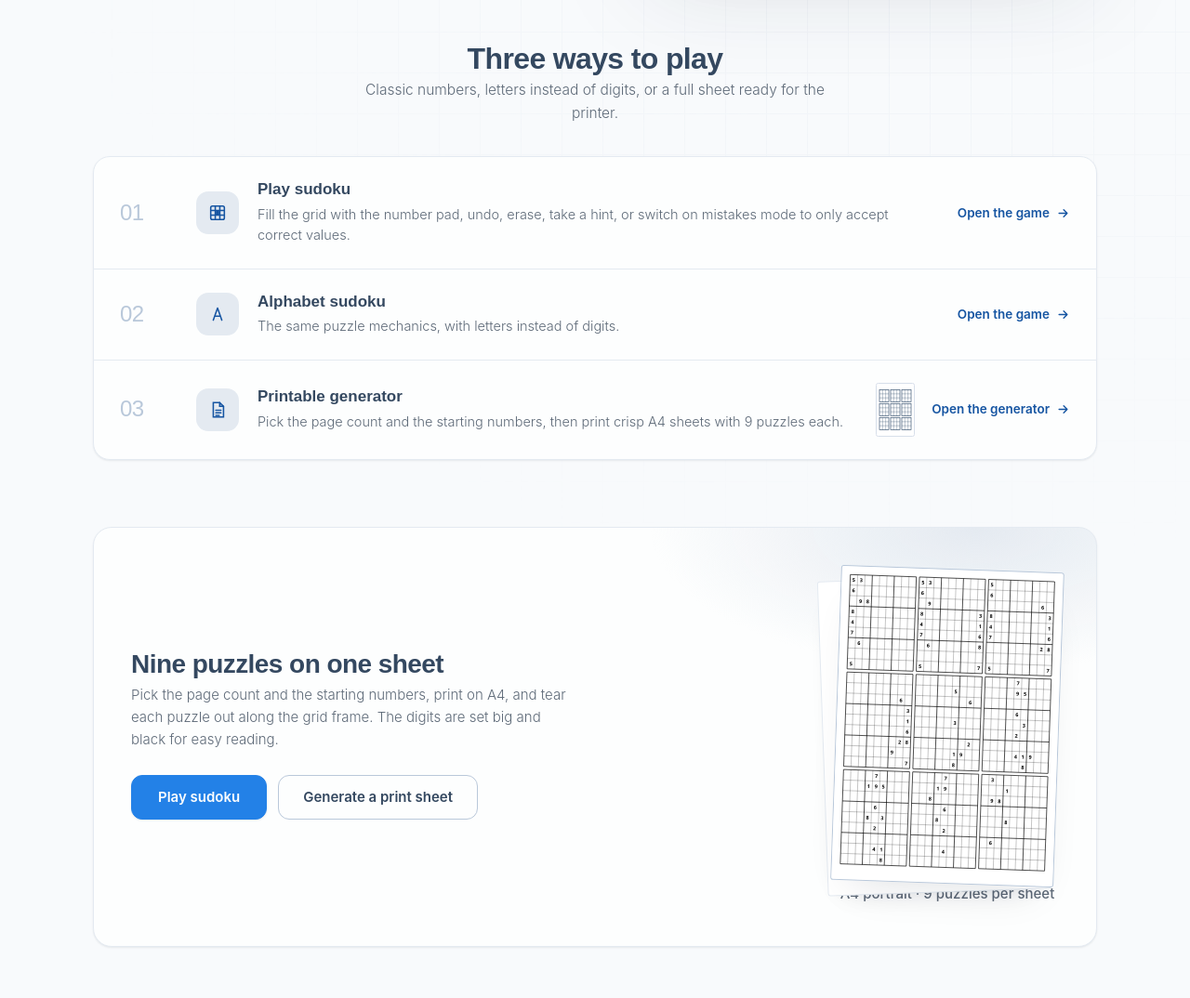
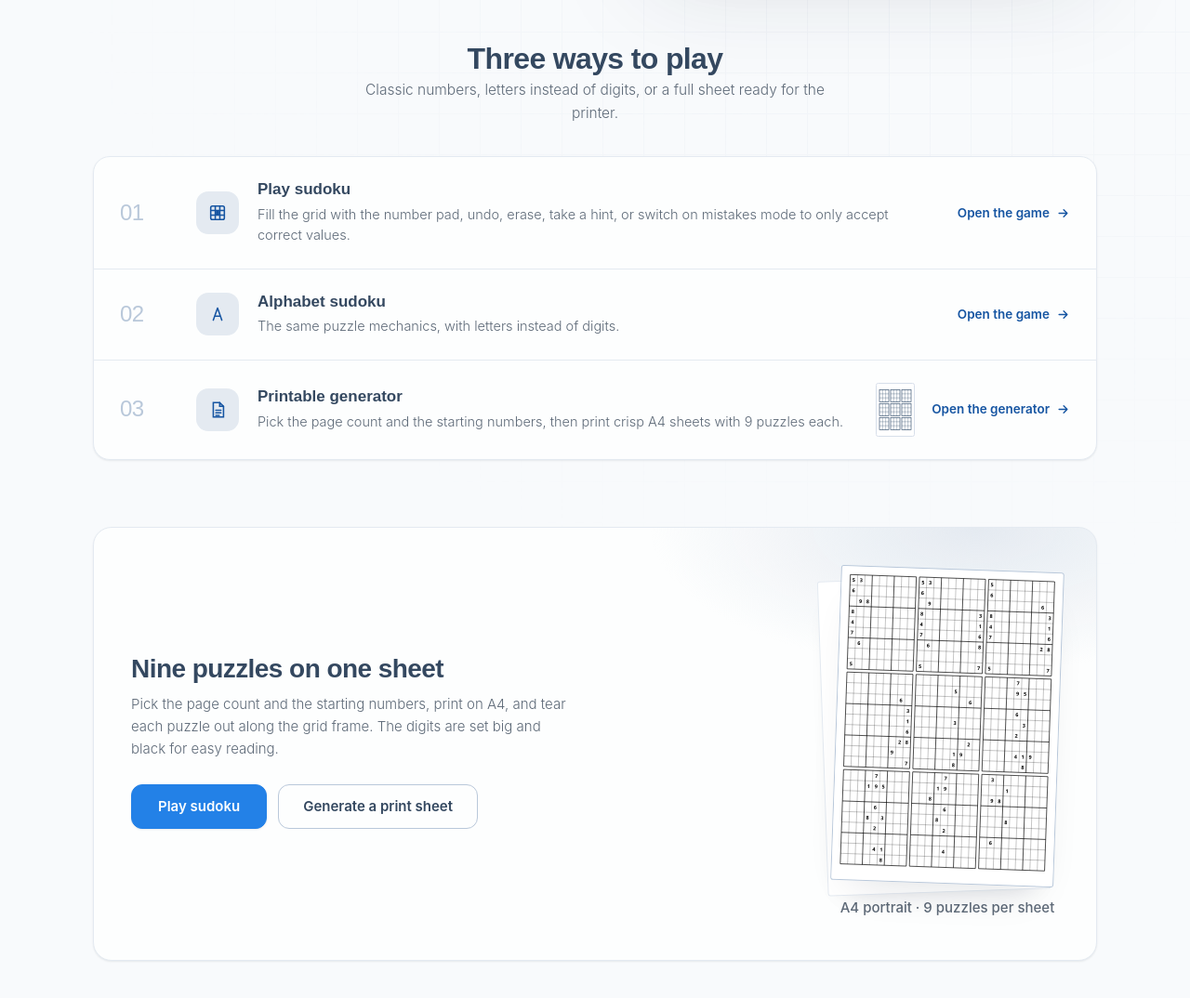
Before and after one commit to JakubBlunar/sudoku-generator, a Next.js app: page / in a window 1280 px wide. Shown: the part 651-1725 px from the top of the page at 93% size. Built offline with nearby package versions, Linux system fonts and the light colour scheme.

Commit message:
small fixes on styles

```diff
--- a/src/pages/index.tsx
+++ b/src/pages/index.tsx
@@ -175,7 +175,7 @@ const WayRow = styled(Link)`
     border-top: 1px solid ${themeColor('secondaryLightest')};
   }
 
-  :hover {
+  &:hover {
     background: ${themeColor('bgSoft')};
   }
 
@@ -419,6 +419,7 @@ const CtaBand = styled.section`
   p {
     max-width: 480px;
     margin: 0;
+    margin-top: 15px;
     font-size: 15px;
     line-height: 1.6;
     color: ${themeColor('muted')};
@@ -435,7 +436,7 @@ const CtaBand = styled.section`
     padding: 40px 28px;
 
     p {
-      margin: 0 auto;
+      margin: 15px auto;
     }
 
     ${CtaRow} {
```
